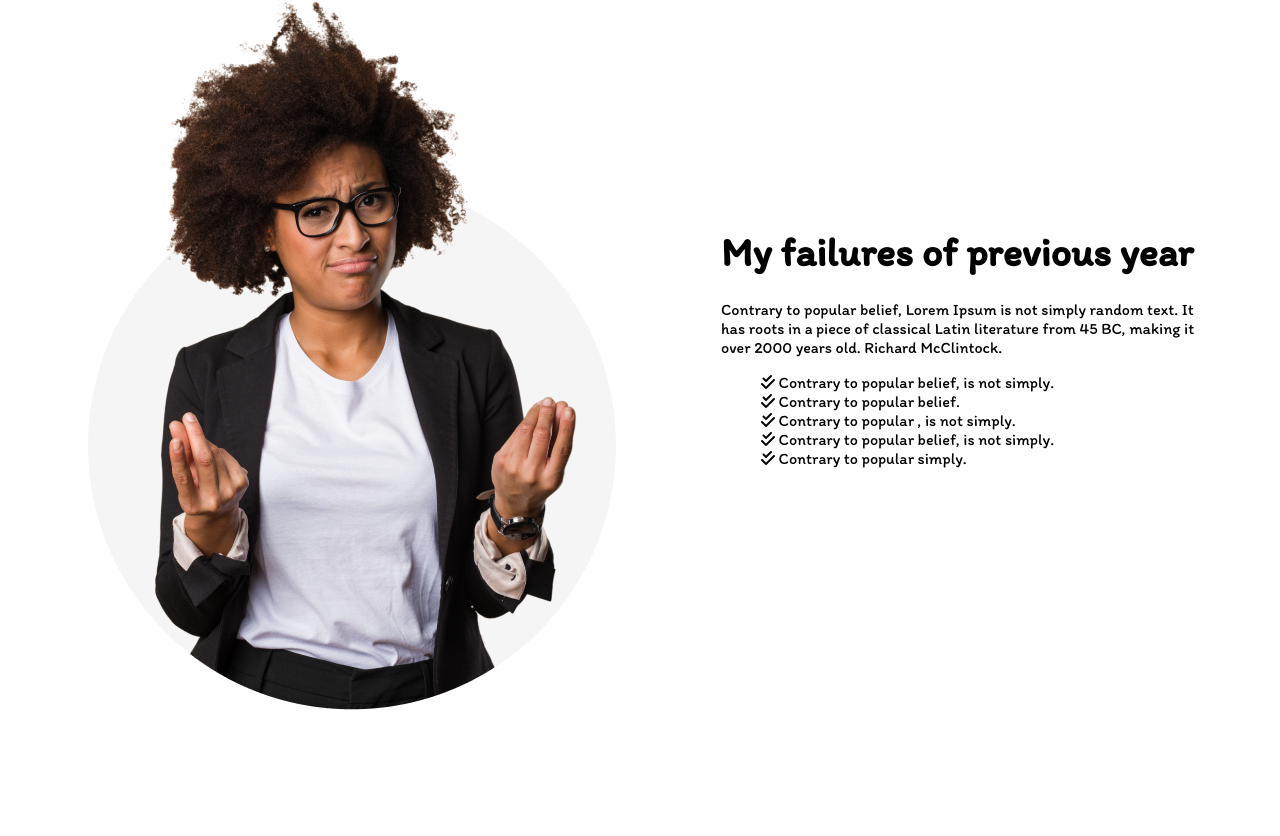
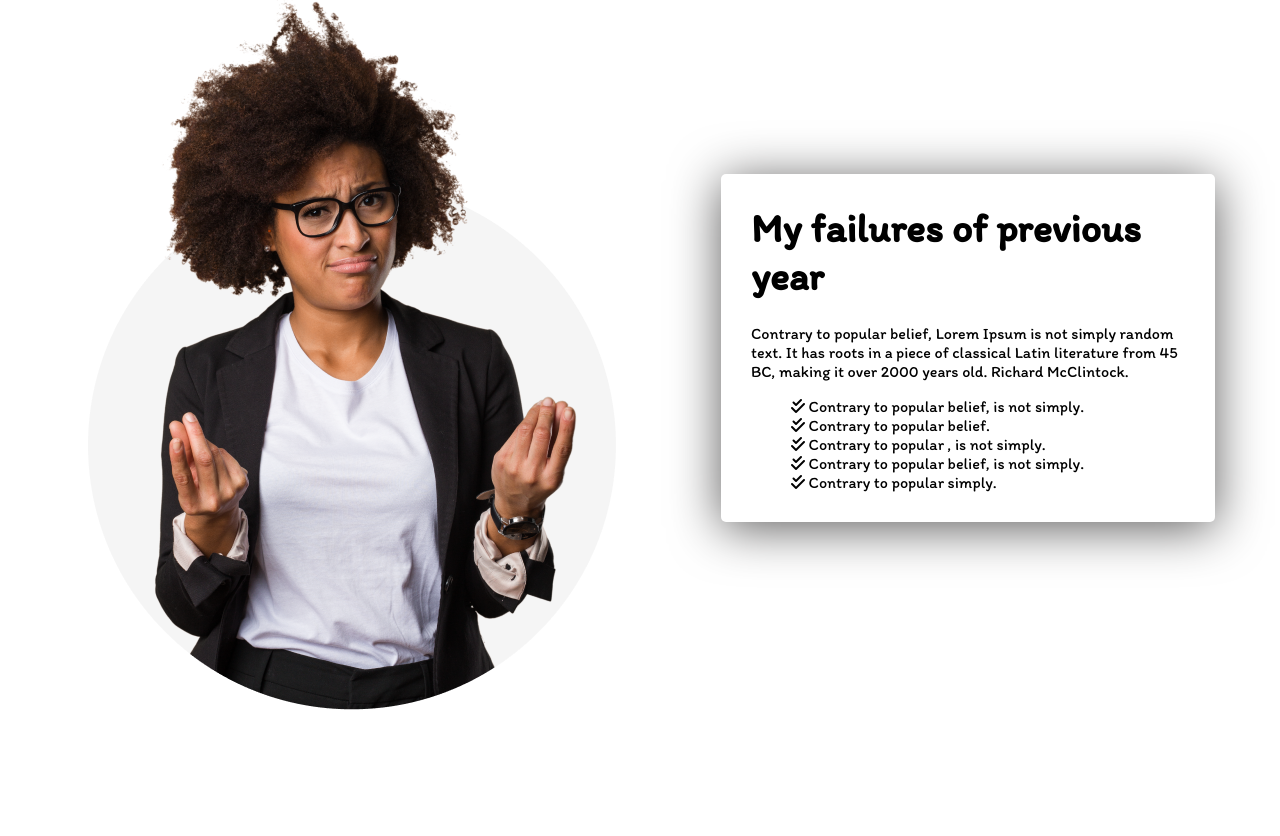
Before and after one commit to meherabminar/assignment-01-new-year-new-me, a plain HTML site: page index.html in a window 1280 px wide. Shown: the part 1004-1840 px from the top of the page. Drawn offline with Linux system fonts and the light colour scheme.

Commit message:
a little change

```diff
--- a/styles/style.css
+++ b/styles/style.css
@@ -55,7 +55,12 @@ section {
     gap: 87px;
 }
 
-
+.failure-list-container {
+    background: #FFFFFF;
+    box-shadow: 0px 6px 50px rgb(92, 91, 91);
+    border-radius: 5px;
+    padding: 30px;
+}
 
 .failure-title {
     font-weight: 700;
@@ -120,7 +125,7 @@ section {
 
 .dreams {
     background: #FFFFFF;
-    box-shadow: 0px 6px 50px rgb(44, 42, 42);
+    box-shadow: 0px 6px 50px rgb(92, 91, 91);
     border-radius: 5px;
     padding: 30px;
 }
```
